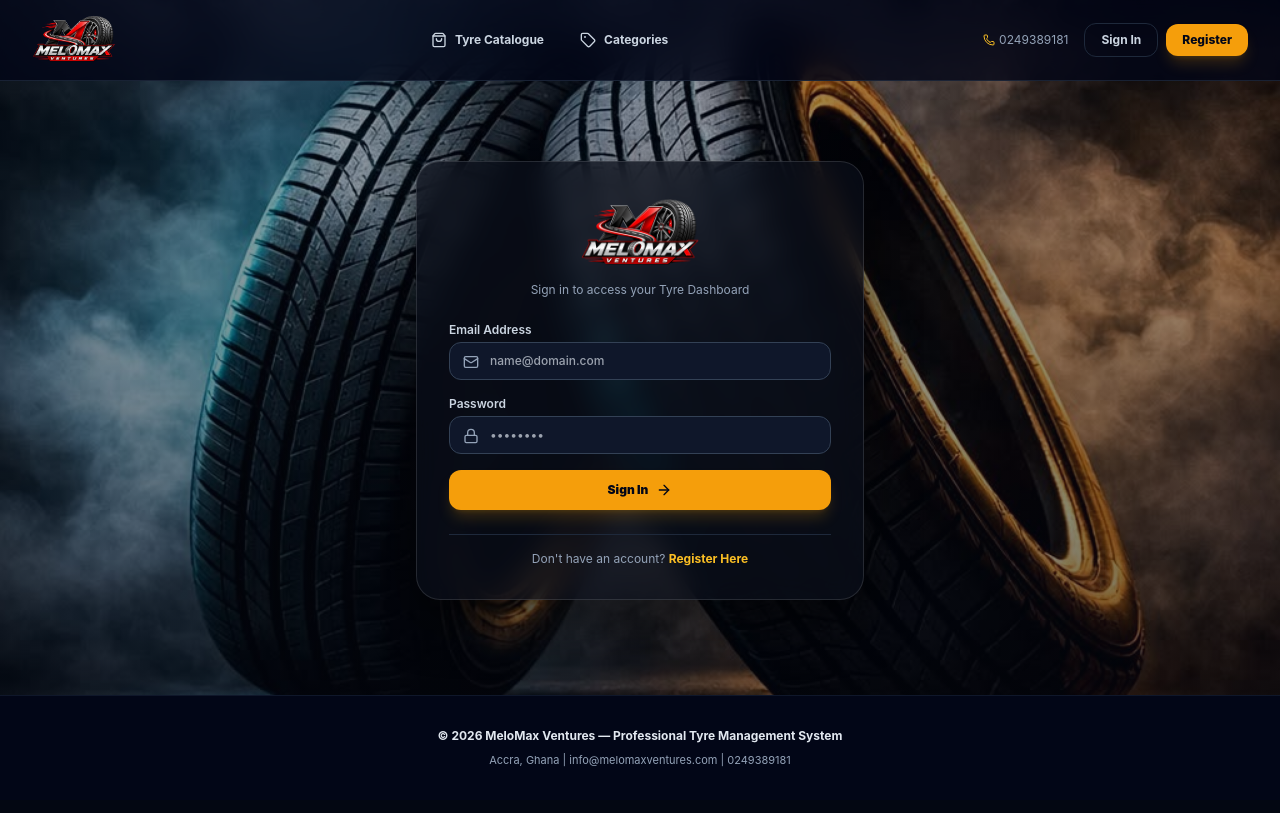
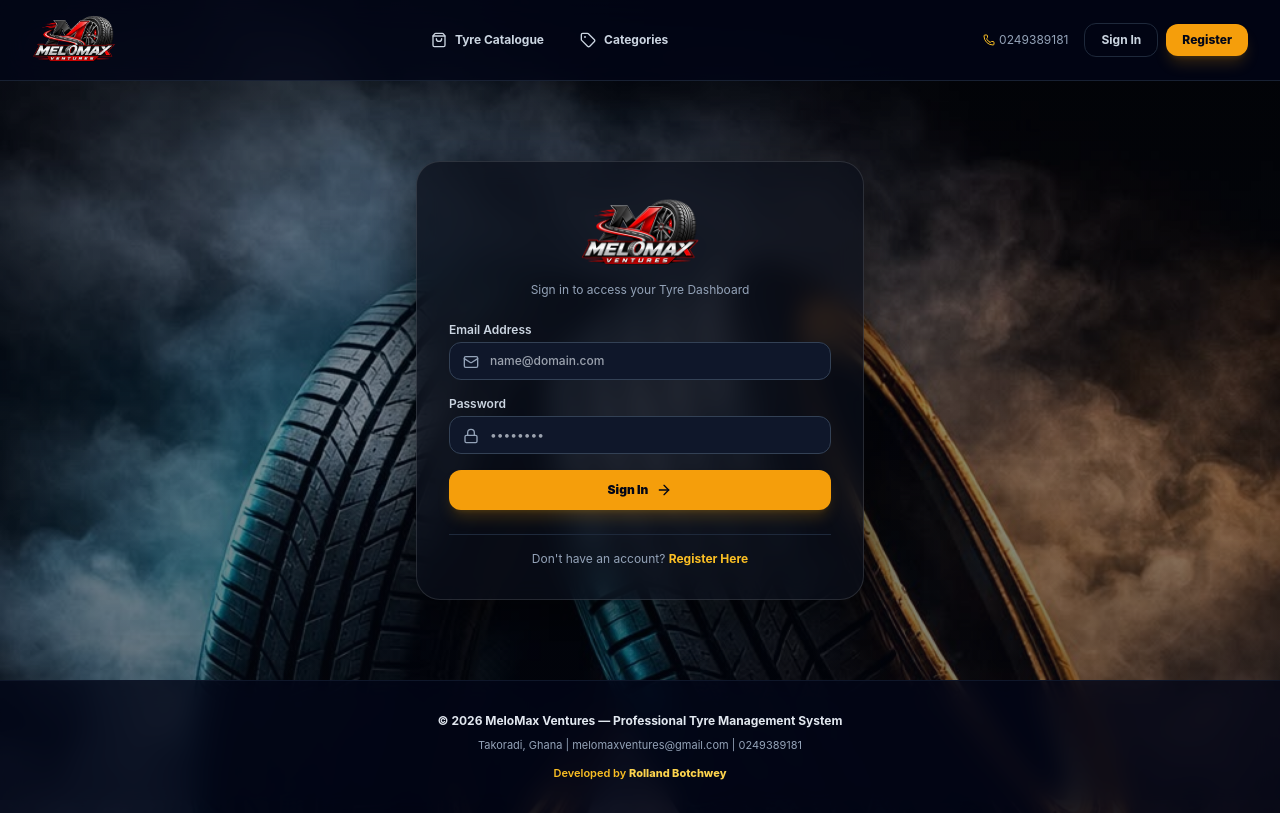
Before and after one commit to botchweyrolland6-hub/MELOMAX1, a React (Vite) app: page / in a window 1280 px wide. Built offline with nearby package versions, Linux system fonts and the light colour scheme; no server answers.

Commit message:
Update footer location to Takoradi Ghana, email to melomaxventures@gmail.com, and add Developer credit

```diff
--- a/src/App.tsx
+++ b/src/App.tsx
@@ -404,13 +404,16 @@
       </div>
 
       {/* FOOTER */}
-      <footer className="bg-slate-950 border-t border-slate-900 py-8 text-center text-xs text-slate-400">
+      <footer className="bg-slate-950/80 backdrop-blur-md border-t border-slate-900 py-8 text-center text-xs text-slate-400">
         <div className="max-w-7xl mx-auto px-4 space-y-2">
           <p className="font-bold text-slate-200">
             © {new Date().getFullYear()} {settings.company_name} — Professional Tyre Management System
           </p>
           <p className="text-[11px] text-slate-400">
-            Accra, Ghana | {settings.contact_email} | {settings.contact_phone}
+            Takoradi, Ghana | {settings.contact_email} | {settings.contact_phone}
+          </p>
+          <p className="text-[11px] text-amber-400 font-semibold pt-1">
+            Developed by <span className="font-extrabold text-amber-300">Rolland Botchwey</span>
           </p>
         </div>
       </footer>
--- a/src/data/seedData.ts
+++ b/src/data/seedData.ts
@@ -267,7 +267,7 @@
 export const INITIAL_SETTINGS: SystemSettings = {
   company_name: 'MeloMax Ventures',
   company_logo: '/logo.png',
-  contact_email: 'info@melomaxventures.com',
+  contact_email: 'melomaxventures@gmail.com',
   contact_phone: '0249389181',
   currency: 'GHS',
   low_stock_threshold: 5,
--- a/src/services/storage.ts
+++ b/src/services/storage.ts
@@ -1,7 +1,7 @@
 import type { Category, Tyre, User, SystemSettings, AuditLog, InventoryStats } from '../types';
 import { INITIAL_CATEGORIES, INITIAL_TYRES, INITIAL_USERS, INITIAL_SETTINGS, INITIAL_AUDIT_LOGS } from '../data/seedData';
 
-const DB_VERSION = 'v7_update_phone';
+const DB_VERSION = 'v8_footer_location_update';
 
 const KEYS = {
   VERSION: 'melomax_db_version',
```
